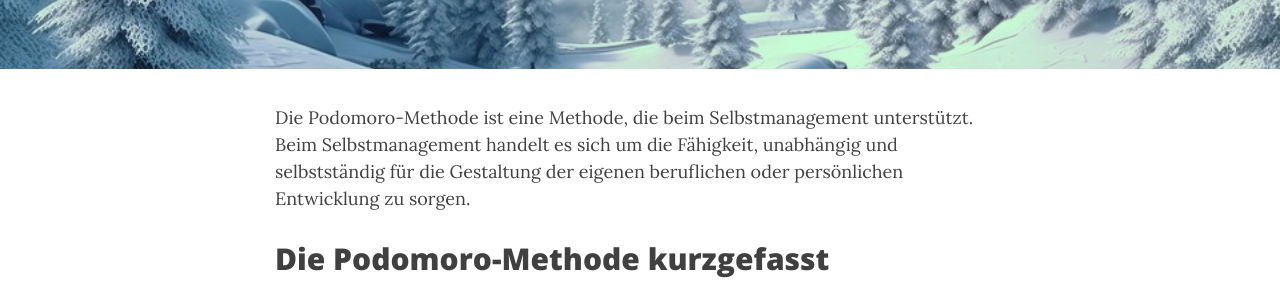
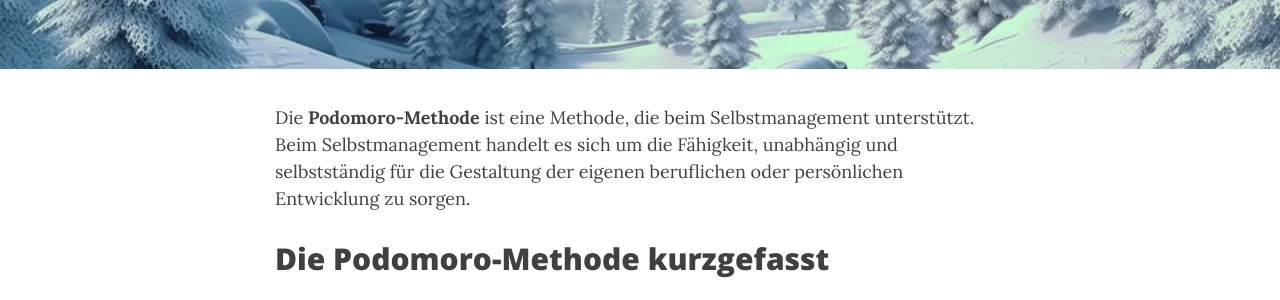
Before and after one commit to taskoj/adhe, a Jekyll site: the page built from _posts/2024-11-01-Tag-01.md, in a window 1280 px wide and 900 px high, scrolled down 347 px. Shown: the part 154-454 px from the top of the window. Built offline with Jekyll 4.4.1, drawn with Linux system fonts in a browser that asks for light colours; comment, search, counter and statistics services are not loaded.

Commit message:
LayoutContent

```diff
--- a/_posts/2024-11-01-Tag-01.md
+++ b/_posts/2024-11-01-Tag-01.md
@@ -8,7 +8,7 @@ tags: [Selbstmanagement, Produktivität, Podomoro]
 author: Arnd
 ---
 
-Die Podomoro-Methode ist eine Methode, die beim Selbstmanagement unterstützt. Beim Selbstmanagement handelt es sich um die Fähigkeit, unabhängig und selbstständig für die Gestaltung der eigenen beruflichen oder persönlichen Entwicklung zu sorgen.
+Die **Podomoro-Methode** ist eine Methode, die beim Selbstmanagement unterstützt. Beim Selbstmanagement handelt es sich um die Fähigkeit, unabhängig und selbstständig für die Gestaltung der eigenen beruflichen oder persönlichen Entwicklung zu sorgen.
 
 ## Die Podomoro-Methode kurzgefasst
 
```
